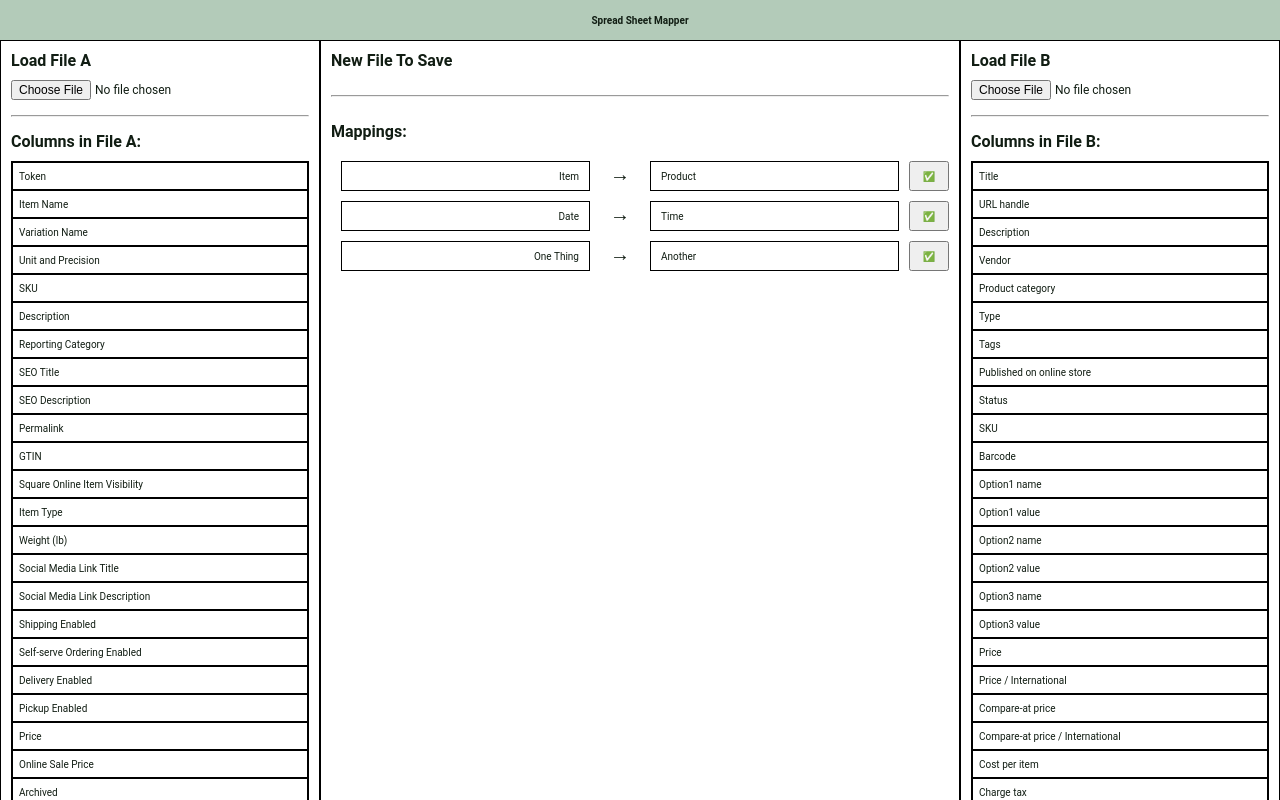
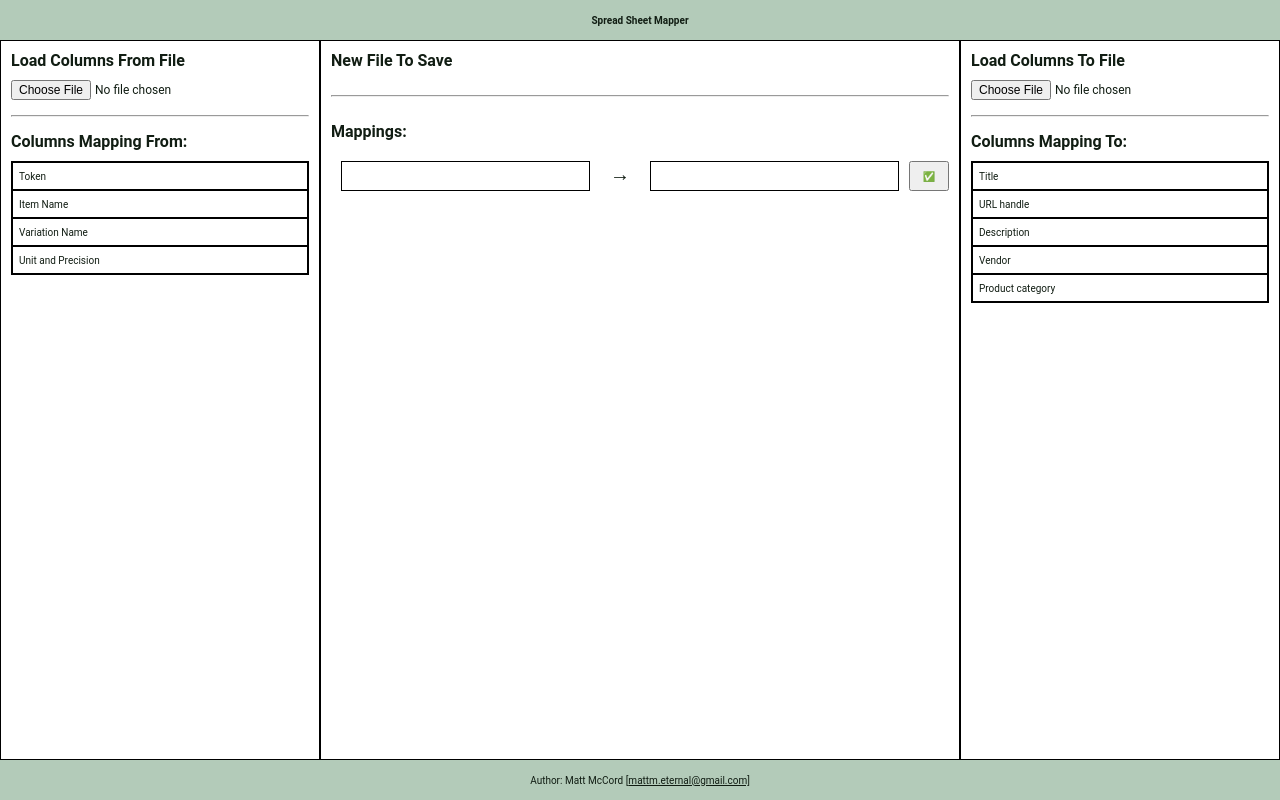
Before and after one commit to mccordgh/spreadsheet-mapper, a React (Create React App) app: page / in a window 1280 px wide. Shown: the top 800 px of the page. Built offline with nearby package versions, Linux system fonts and the light colour scheme.

Commit message:
set up and utilize context api for mappings and headers

```diff
--- a/src/App.tsx
+++ b/src/App.tsx
@@ -1,4 +1,4 @@
-import React, { ChangeEvent } from 'react';
+import React, { useState, ChangeEvent } from 'react';
 import { FileLoader } from './components/FileLoader';
 import { FileSaver } from './components/FileSaver';
 import { HeaderList } from './components/HeaderList';
@@ -7,17 +7,28 @@ import { MappingsList } from './components/MappingsList';
 import { parse, ParseResult, LocalFile } from 'papaparse';
 
 import './App.css';
+import { MappingsContext } from './context/MappingsContext';
+import { HeadersContext } from './context/HeadersContext';
+import { HeaderItem } from './models/HeaderItem';
+import { HeaderMapping } from './models/HeaderMapping';
 
 // TODO: Remove when done testing
-const dummyHeaderListA: string[] = ['Token', 'Item Name', 'Variation Name', 'Unit and Precision', 'SKU', 'Description', 'Reporting Category', 'SEO Title', 'SEO Description', 'Permalink', 'GTIN', 'Square Online Item Visibility', 'Item Type', 'Weight (lb)', 'Social Media Link Title', 'Social Media Link Description', 'Shipping Enabled', 'Self-serve Ordering Enabled', 'Delivery Enabled', 'Pickup Enabled', 'Price', 'Online Sale Price', 'Archived', 'Sellable', 'Stockable', 'Skip Detail Screen in POS', 'Option Name 1', 'Option Value 1', 'Option Name 2', 'Option Value 2', 'Option Name 3', 'Option Value 3', 'Default Unit Cost', 'Default Vendor Name', 'Default Vendor Code', 'Current Quantity Erdé', 'New Quantity Erdé', 'Stock Alert Enabled Erdé', 'Stock Alert Count Erdé'];
-const dummyHeaderListB: string[] = ['Title', 'URL handle', 'Description', 'Vendor', 'Product category', 'Type', 'Tags', 'Published on online store', 'Status', 'SKU', 'Barcode', 'Option1 name', 'Option1 value', 'Option2 name', 'Option2 value', 'Option3 name', 'Option3 value', 'Price', 'Price / International', 'Compare-at price', 'Compare-at price / International', 'Cost per item', 'Charge tax', 'Tax code', 'Inventory tracker', 'Inventory quantity', 'Continue selling when out of stock', 'Weight value (grams)', 'Weight unit for display', 'Requires shipping', 'Fulfillment service', 'Product image URL', 'Image position', 'Image alt text', 'Variant image URL', 'Gift card', 'SEO title', 'SEO description', 'Google Shopping / Google product category', 'Google Shopping / Gender', 'Google Shopping / Age group', 'Google Shopping / MPN', 'Google Shopping / AdWords Grouping', 'Google Shopping / AdWords labels', 'Google Shopping / Condition', 'Google Shopping / Custom product', 'Google Shopping / Custom label 0', 'Google Shopping / Custom label 1', 'Google Shopping / Custom label 2', 'Google Shopping / Custom label 3', 'Google Shopping / Custom label 4'];
+const dummyHeaderListFrom: HeaderItem[] = [{ id: 0, text: 'Token' }, { id: 1, text: 'Item Name' }, { id: 2, text: 'Variation Name' }, { id: 3, text: 'Unit and Precision' }];
+const dummyHeaderListTo: HeaderItem[] = [{ id: 0, text: 'Title' }, { id: 1, text: 'URL handle' }, { id: 2, text: 'Description' }, { id: 3, text: 'Vendor' }, { id: 4, text: 'Product category' }];
 
 function App() {
     // TODO: Reset initial value to '[]' when done testing
-  const [headerListA, setHeaderListA] = React.useState<string[]>(dummyHeaderListA);
-  const [headerListB, setHeaderListB] = React.useState<string[]>(dummyHeaderListB);
+    const [headersFrom, setHeadersFrom] = useState<HeaderItem[]>(dummyHeaderListFrom);
+    const [headersTo, setHeadersTo] = useState<HeaderItem[]>(dummyHeaderListTo);
 
-  const onFileLoad = (event: ChangeEvent<HTMLInputElement>, callback: (fields: string[]) => void): void => {
+    // Always want to have one blank or "new" mapping ready to go
+    const [mappings, setMappings] = useState<HeaderMapping[]>([]);
+
+    const prepareHeaderItems = (fields: string[]): HeaderItem[] => {
+        return fields.map((field, index) => ({ id: index, text: field }));
+    }
+
+    const parseFile = (event: ChangeEvent<HTMLInputElement>, type: 'from' | 'to'): void => {
         if (event?.target?.files) {
             const file: File = (event.target.files[0] as File);
 
@@ -26,7 +37,11 @@ function App() {
                 complete: (results: ParseResult<File>, file: LocalFile): void => {
                     if (results?.meta?.fields) {
                         console.log('Fields:', results.meta.fields);
-            callback(results.meta.fields);
+                        if (type === 'from') {
+                            setHeadersFrom(prepareHeaderItems(results.meta.fields));
+                        } else {
+                            setHeadersTo(prepareHeaderItems(results.meta.fields));
+                        }
                     }
                     // console.log('Parsing complete:', results);
                 },
@@ -39,7 +54,21 @@ function App() {
         }
     };
 
+    const confirmMapping = (id: number): void => {
+        console.log('Confirming mapping:', id);
+    };
+
+    const deleteMapping = (id: number): void => {
+        console.log('Deleting mapping:', id);
+    }
+
+    const headerClicked = (id: number, type: 'from' | 'to'): void => {
+        console.log('Header clicked:', id);
+    }
+
     return (
+        <HeadersContext.Provider value={{headersFrom, headersTo, headerClicked}}>
+            <MappingsContext.Provider value={{mappings, confirmMapping, deleteMapping}}>
                 <div className="App">
                     <header className="App-header">
                         <h2>Spread Sheet Mapper</h2>
@@ -47,21 +76,21 @@ function App() {
 
                     <div className="App-body">
                         <div className="App-body-left">
-          <FileLoader title="Load File A" onFileLoad={(event: ChangeEvent<HTMLInputElement>) => { onFileLoad(event, setHeaderListA) }}/>
+                            <FileLoader title="Load Columns From File" onFileLoad={(event: ChangeEvent<HTMLInputElement>) => { parseFile(event, 'from') }} />
                             <hr />
-          <HeaderList title="Columns in File A:" headers={headerListA} onClick={() => { console.log('header list A clicked'); }}/>
+                            <HeaderList title="Columns Mapping From:" headers={headersFrom} type='from'/>
                         </div>
 
                         <div className="App-body-center">
-          <FileSaver title="New File To Save"/>
+                            <FileSaver title="New File To Save" />
                             <hr />
-          <MappingsList title="Mappings:" />
+                            <MappingsList />
                         </div>
 
                         <div className="App-body-right">
-          <FileLoader title="Load File B" onFileLoad={(event: ChangeEvent<HTMLInputElement>) => { onFileLoad(event, setHeaderListB) }}/>
+                            <FileLoader title="Load Columns To File" onFileLoad={(event: ChangeEvent<HTMLInputElement>) => { parseFile(event, 'to') }} />
                             <hr />
-          <HeaderList title="Columns in File B:" headers={headerListB} onClick={() => { console.log('header list B clicked'); }}/>
+                            <HeaderList title="Columns Mapping To:" headers={headersTo} type='to'/>
                         </div>
                     </div>
 
@@ -69,6 +98,8 @@ function App() {
                         <p>Author: Matt McCord [<a href="mailto:mattm.eternal@gmail.com">mattm.eternal@gmail.com]</a></p>
                     </div>
                 </div>
+            </MappingsContext.Provider>
+        </HeadersContext.Provider>
     );
 }
 
--- a/src/components/HeaderList.tsx
+++ b/src/components/HeaderList.tsx
@@ -3,29 +3,33 @@ import React from 'react';
 import '../styles/HeaderList.css';
 
 import { ListItem } from './ListItem';
+import { HeaderItem } from '../models/HeaderItem';
 
 type HeaderListProps = {
-  headers: string[];
+  headers: HeaderItem[];
   title: string;
-  onClick: () => void;
+  type: 'from' | 'to';
+//   onClick: (id: number, type: 'from' | 'to') => void;
 }
 
 const HeaderList = (props: HeaderListProps) => {
+    const { headers, title, type } = props;
+
     const getListContainer = () => {
-        if (!props?.headers || props?.headers?.length === 0) {
+        if (!headers || headers?.length === 0) {
             return <></>;
         }
 
         return (
             <div className='header-list--container'>
-                {props?.headers?.map((header, index) => <ListItem key={index} text={header} />)}
+                {headers?.map((header, index) => <ListItem key={index} type={type} header={header} />)}
             </div>
         )
     }
 
     return (
-        <div className='header-list' onClick={props.onClick}>
-            <span className='header-list--title'>{props.title}</span>
+        <div className='header-list'>
+            <span className='header-list--title'>{title}</span>
             {getListContainer()}
         </div>
     );
--- a/src/components/ListItem.tsx
+++ b/src/components/ListItem.tsx
@@ -1,19 +1,22 @@
 import React from 'react';
 
 import '../styles/ListItem.css';
+import { HeaderItem } from '../models/HeaderItem';
 
 type ListItemProps = {
-    text?: string;
-    onClick?: () => void;
+    header: HeaderItem;
+    type: 'from' | 'to';
+    // onClick: (id: number, type: 'from' | 'to') => void;
 }
 
 const ListItem = (props: ListItemProps) => {
-    const { onClick, text } = props;
+    const { header, type } = props;
 
+    // onClick(header.id, type)
     return (
-        <div className='list-item' onClick={onClick}>
+        <div className='list-item' onClick={() => { console.log("get onClick from context type: ", type) }}>
             <span>
-                {text}
+                {header.text}
             </span>
         </div>
     );
--- a/src/components/MappingItem.tsx
+++ b/src/components/MappingItem.tsx
@@ -1,16 +1,28 @@
-import React from 'react';
+import React, { useContext } from 'react';
 
 import '../styles/MappingItem.css';
 
 import { Button } from './Button';
-import { HeaderMapping } from './MappingsList';
+import { MappingsContext, MappingsContextType } from '../context/MappingsContext';
+import { HeaderMapping } from '../models/HeaderMapping';
 
 type MappingItemProps = {
-    headerMapping: HeaderMapping
+    headerMapping: HeaderMapping;
 }
 
 const MappingItem = (props: MappingItemProps) => {
-    const { mapFromColumn, mapToColumn } = props.headerMapping;
+    const { confirmMapping, deleteMapping } = useContext<MappingsContextType>(MappingsContext);
+    const { mapFromColumn, mapToColumn, confirmed, id } = props?.headerMapping;
+
+    const iconName = confirmed ? 'x' : 'checkmark';
+
+    const onClickCallback = () => {
+        if (confirmed) {
+            deleteMapping(id);
+        } else {
+            confirmMapping(id);
+        }
+    }
 
     return (
         <div className='mapping-item-wrapper'>
@@ -26,7 +38,7 @@ const MappingItem = (props: MappingItemProps) => {
                 {mapToColumn}
             </div>
 
-            <Button icon='checkmark' onClick={() => console.log('checkmark')} />
+            <Button icon={iconName} onClick={onClickCallback} />
         </div>
     );
 }
--- a/src/components/MappingsList.tsx
+++ b/src/components/MappingsList.tsx
@@ -1,44 +1,35 @@
-import React from 'react';
+import React, { useContext } from 'react';
 
 import '../styles/MappingsList.css';
 
 import { MappingItem } from './MappingItem';
+import { MappingsContext, MappingsContextType } from '../context/MappingsContext';
+import { HeaderMapping } from '../models/HeaderMapping';
 
-type MappingsListProps = {
-  title: string;
-}
+// const dummyMapping: HeaderMapping[] = [
+//     { mapFromColumn: 'Item', mapToColumn: 'Product' },
+//     { mapFromColumn: 'Date', mapToColumn: 'Time' },
+//     { mapFromColumn: 'One Thing', mapToColumn: 'Another' },
+// ];
 
-export type HeaderMapping = {
-    mapFromColumn: string;
-    mapToColumn: string;
-}
-
-const dummyMapping: HeaderMapping[] = [
-    { mapFromColumn: 'Item', mapToColumn: 'Product' },
-    { mapFromColumn: 'Date', mapToColumn: 'Time' },
-    { mapFromColumn: 'One Thing', mapToColumn: 'Another' },
-];
-
-const MappingsList = (props: MappingsListProps) => {
-    // Always want to have one blank or "new" mapping ready to go
-    // TODO: Remove dummy data when done styling and testing
-    const [mappings, setMappings] = React.useState<HeaderMapping[]>(dummyMapping);
+const MappingsList = () => {
+    const { mappings } = useContext<MappingsContextType>(MappingsContext);
 
     const getListContainer = () => {
-        if (mappings?.length === 0) {
-            return <></>;
-        }
-
         return (
             <div className='mappings-list--items'>
-                {mappings.map((mapping: HeaderMapping, index) => <MappingItem key={index} headerMapping={mapping} />)}
+                {
+                    mappings?.map((mapping: HeaderMapping, index) =>
+                        <MappingItem key={index} headerMapping={mapping} />)
+                }
+                <MappingItem headerMapping={{id: -1, mapFromColumn: '', mapToColumn: '', confirmed: false}} />
             </div>
         )
     }
 
     return (
         <div className='mappings-list'>
-            <span className='mappings-list--title'>{props.title}</span>
+            <span className='mappings-list--title'>Mappings:</span>
             {getListContainer()}
         </div>
     );
```
Lines whose indentation alone changed are shown as unchanged.
